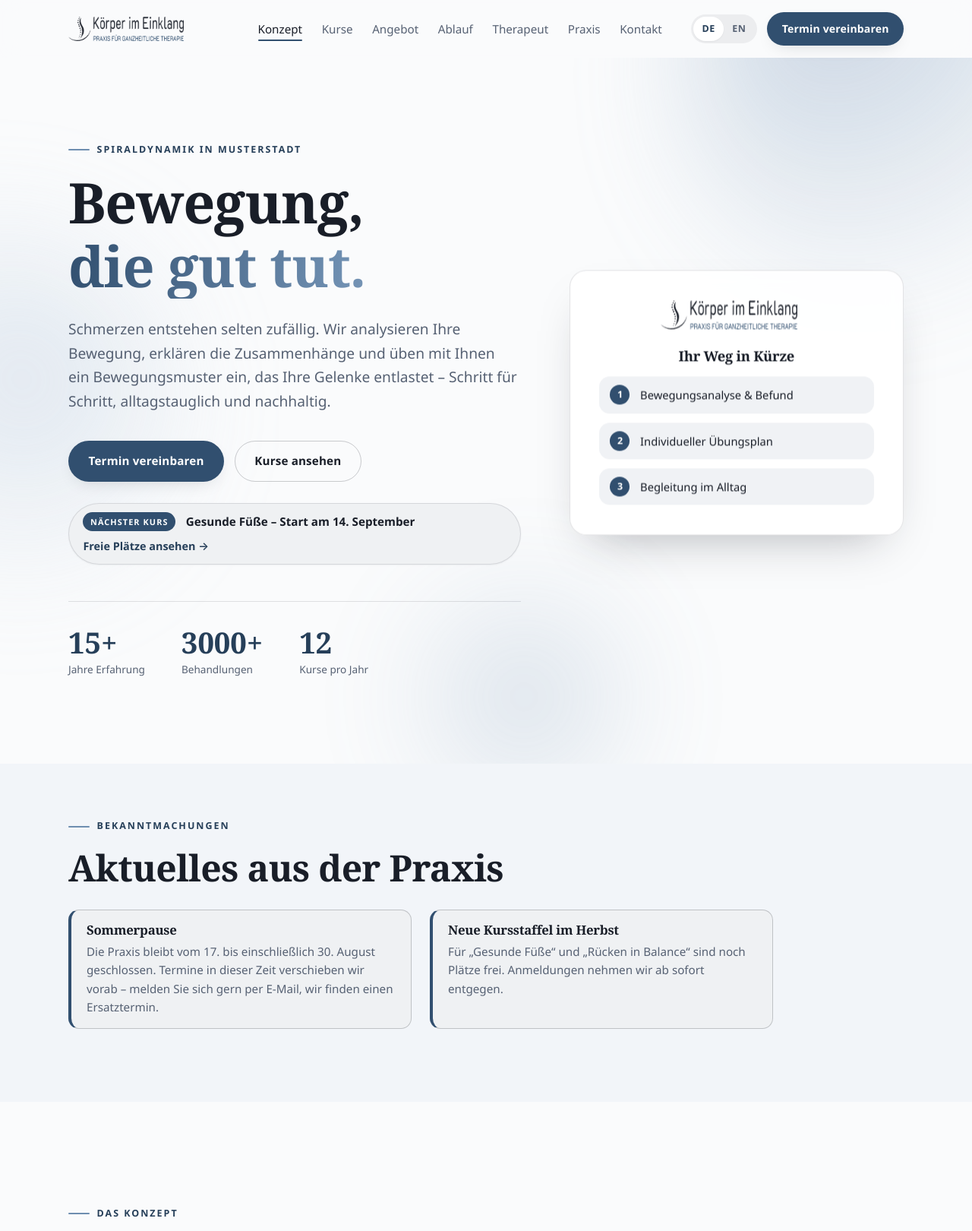
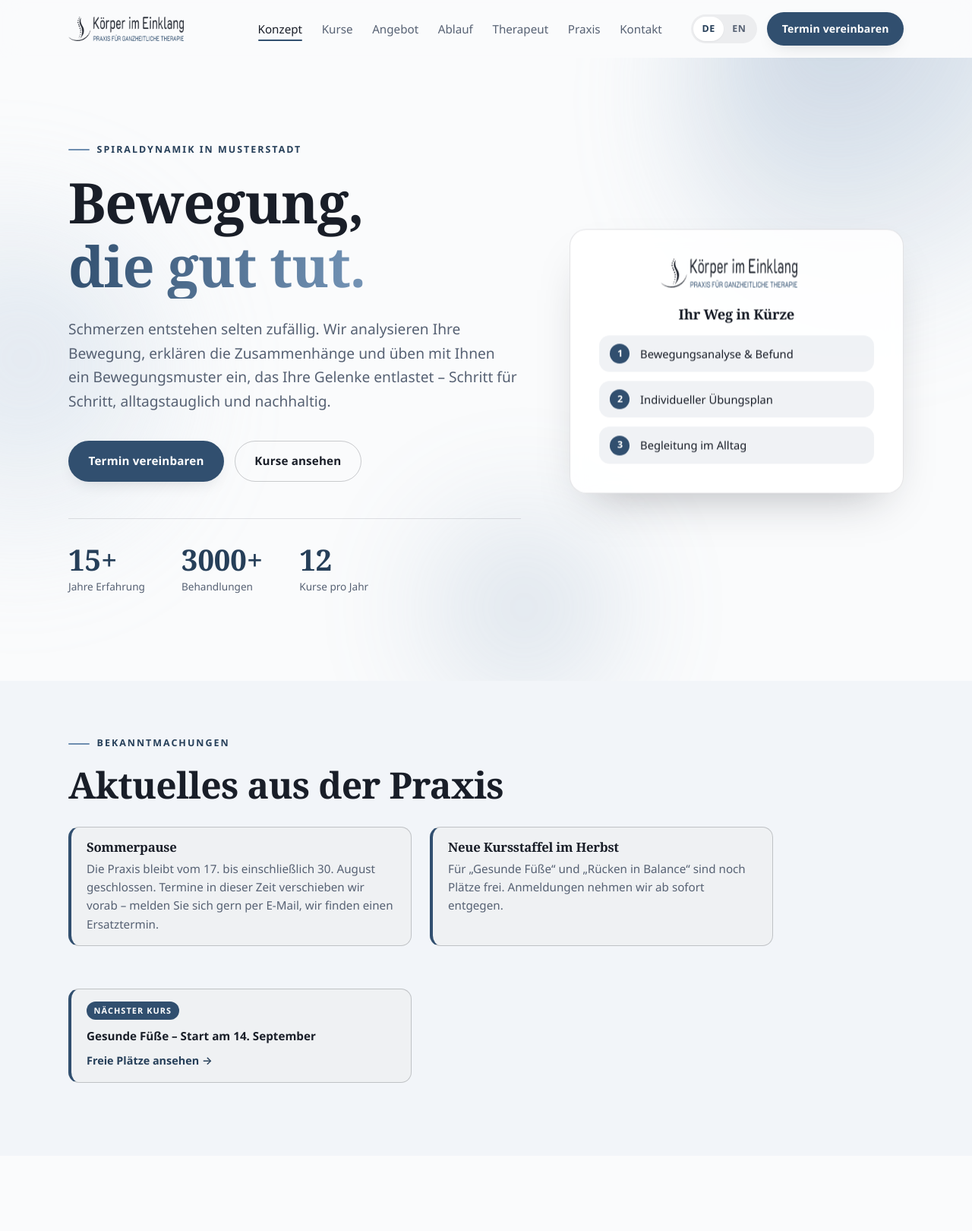
Before and after one commit to quakidu/Test, a Flask app: page / in a window 1280 px wide. Shown: the top 1620 px of the page at 76% size. Run offline with Flask 3, Linux system fonts and the light colour scheme.

Commit message:
Kurshinweis vom Kopfbereich zu den Bekanntmachungen
Der Hinweis auf den nächsten Kurs saß bisher unter den Schaltflächen im
Kopfbereich. Dort stand er neben zwei Aufforderungen, die in dieselbe
Richtung zeigen; als zeitlich begrenzte Meldung gehört er zu den übrigen
Bekanntmachungen.

Er steht dort hinter den von Hand gepflegten Hinweisen: Eine Schließzeit
wiegt schwerer als ein freier Kursplatz. Erzeugt wird er weiter aus der
Kursliste, seine Formulierung bleibt unter hero.course_teaser.

Der Abschnitt erscheint jetzt, sobald es Bekanntmachungen *oder* einen
kommenden Kurs gibt, und entfällt nur, wenn beides fehlt. Alle drei Fälle
sind geprüft.

Die Stile des alten Hero-Hinweises entfallen; die Kurskarte ist eine
Variante der Bekanntmachung und als einzige anklickbar.

Co-Authored-By: Claude Opus 5 <noreply@anthropic.com>
Claude-Session: https://claude.ai/code/session_016bktzD7wvVFbPgfukFHEY5

```diff
--- a/static/css/style.css
+++ b/static/css/style.css
@@ -487,45 +487,6 @@ button { font: inherit; color: inherit; }
   margin-top: 2.25rem;
 }
 
-/* Kurshinweis im Hero – führt in den Kursbereich. */
-.teaser {
-  display: inline-flex;
-  flex-wrap: wrap;
-  align-items: center;
-  gap: 0.5rem 0.85rem;
-  margin-top: 1.75rem;
-  padding: 0.7rem 1.15rem;
-  background: color-mix(in srgb, var(--accent) 8%, var(--bg-elevated));
-  border: 1px solid var(--border);
-  border-radius: var(--radius-pill);
-  box-shadow: var(--shadow-sm);
-  transition: transform 0.25s var(--ease), border-color 0.25s var(--ease),
-              box-shadow 0.25s var(--ease);
-}
-.teaser:hover {
-  transform: translateY(-2px);
-  border-color: var(--accent);
-  box-shadow: var(--shadow-md);
-}
-.teaser__label {
-  padding: 0.2rem 0.6rem;
-  border-radius: var(--radius-pill);
-  background: var(--accent);
-  color: var(--on-accent);
-  font-size: 0.68rem;
-  font-weight: 700;
-  letter-spacing: 0.1em;
-  text-transform: uppercase;
-  white-space: nowrap;
-}
-.teaser__text { font-size: 0.95rem; font-weight: 600; }
-.teaser__link {
-  font-size: 0.9rem;
-  font-weight: 600;
-  color: var(--accent-ink);
-  white-space: nowrap;
-}
-
 .stats {
   display: flex;
   flex-wrap: wrap;
@@ -637,6 +598,44 @@ button { font: inherit; color: inherit; }
   color: var(--text-muted);
   font-size: 0.95rem;
   line-height: 1.6;
+}
+
+/* Der Kurshinweis wird aus der Kursliste erzeugt und führt dorthin. Als
+   einziger Hinweis ist er anklickbar – deshalb hebt er sich ab. */
+.notice--course {
+  display: flex;
+  flex-direction: column;
+  align-items: flex-start;
+  gap: 0.55rem;
+  background: color-mix(in srgb, var(--accent) 8%, var(--bg-elevated));
+  transition: transform 0.25s var(--ease), border-color 0.25s var(--ease),
+              box-shadow 0.25s var(--ease);
+}
+.notice--course:hover {
+  transform: translateY(-2px);
+  border-color: var(--accent);
+  box-shadow: var(--shadow-md);
+}
+.notice--course .notice__text {
+  color: var(--text);
+  font-weight: 600;
+}
+
+.notice__label {
+  padding: 0.2rem 0.6rem;
+  border-radius: var(--radius-pill);
+  background: var(--accent);
+  color: var(--on-accent);
+  font-size: 0.68rem;
+  font-weight: 700;
+  letter-spacing: 0.1em;
+  text-transform: uppercase;
+}
+.notice__link {
+  margin-top: auto;
+  font-size: 0.9rem;
+  font-weight: 600;
+  color: var(--accent-ink);
 }
 
 /* ── Konzept ──────────────────────────────────────────────────────────
--- a/templates/index.html
+++ b/templates/index.html
@@ -24,16 +24,6 @@
         <a class="btn btn--primary" href="#contact">{{ t('hero.cta_primary') }}</a>
         <a class="btn btn--ghost" href="#courses">{{ t('hero.cta_secondary') }}</a>
       </div>
-
-      {# Hinweis auf den nächsten Kurs – wird aus der Kursliste erzeugt und
-         entfällt, solange kein Termin ansteht. #}
-      {% if teaser %}
-      <a class="teaser reveal" data-reveal-delay="4" href="#courses">
-        <span class="teaser__label">{{ teaser.label }}</span>
-        <span class="teaser__text">{{ teaser.text }}</span>
-        <span class="teaser__link">{{ teaser.link }} <span aria-hidden="true">&rarr;</span></span>
-      </a>
-      {% endif %}
 
       <dl class="stats reveal" data-reveal-delay="4">
         {% for stat in s.hero.stats %}
@@ -67,10 +57,11 @@
 
   Jeder Eintrag trägt in der Sprachdatei ein Datum, ab dem er nicht mehr
   erscheint. Das Datum steuert nur die Anzeige und wird hier nicht
-  ausgegeben. Sind alle Hinweise abgelaufen, entfällt der ganze
-  Abschnitt – ein leerer Kasten wäre schlechter als keiner.
+  ausgegeben. Sind alle Hinweise abgelaufen und steht auch kein Kurs an,
+  entfällt der ganze Abschnitt – ein leerer Kasten wäre schlechter als
+  keiner.
 -->
-{% if news %}
+{% if news or teaser %}
 <section class="section section--news" id="news">
   <div class="container">
     <header class="section__head">
@@ -85,6 +76,19 @@
         <p class="notice__text">{{ item.text }}</p>
       </article>
       {% endfor %}
+
+      {# Hinweis auf den nächsten Kurs – wird aus der Kursliste erzeugt und
+         entfällt, solange kein Termin ansteht. Er steht hinter den von Hand
+         gepflegten Hinweisen: Eine Schließzeit wiegt schwerer als ein
+         freier Kursplatz. #}
+      {% if teaser %}
+      <a class="notice notice--course reveal" href="#courses"
+         data-reveal-delay="{{ news | length }}">
+        <span class="notice__label">{{ teaser.label }}</span>
+        <span class="notice__text">{{ teaser.text }}</span>
+        <span class="notice__link">{{ teaser.link }} <span aria-hidden="true">&rarr;</span></span>
+      </a>
+      {% endif %}
     </div>
   </div>
 </section>
```
Also changed, not shown: README.md.
